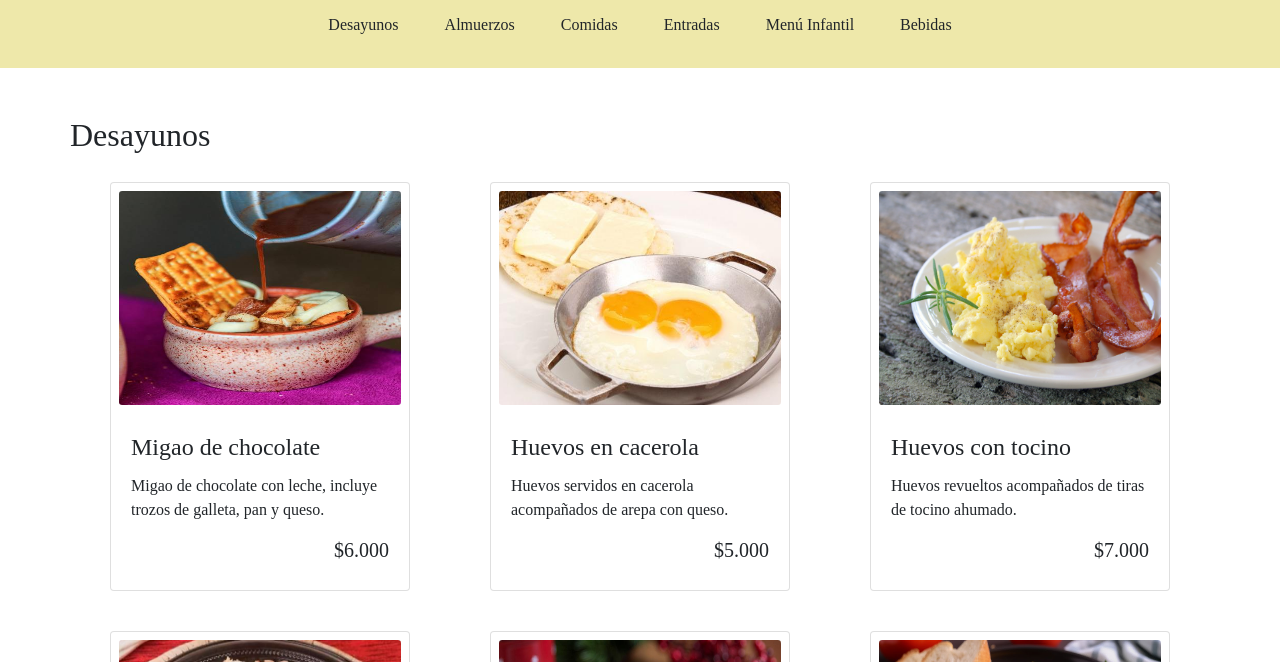
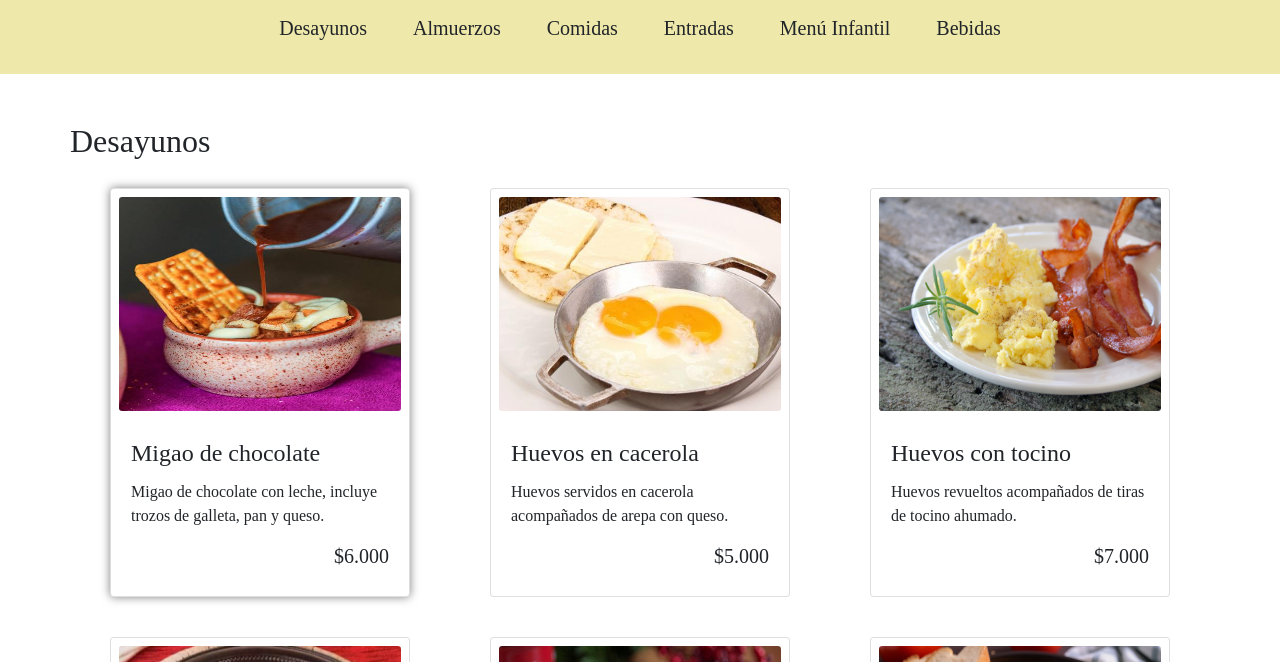
Before and after one commit to AlexanderGoH/menuJS, a plain HTML site: page index.html in a window 1280 px wide. In both pictures the pointer is over the element 260 px from the left and 524 px from the top of the page. Shown: the part 138-800 px from the top of the page. Drawn offline with nearby package versions, Linux system fonts and the light colour scheme; a web font is replaced by a local one.

Commit message:
Efecto hover de cartas y cambio de tamaño fuente

```diff
--- a/assets/css/styles.css
+++ b/assets/css/styles.css
@@ -6,6 +6,10 @@ body {
 
 header {
     background-color: palegoldenrod;
+}
+
+header .btn {
+    font-size: 20px;
 }
 
 .btn-light {
@@ -24,6 +28,10 @@ header {
     padding: 0;
 }
 
+.card:hover {
+    box-shadow: 0 0 10px 0 rgba(0, 0, 0, 0.5);
+}
+
 .card img {
     height: 230px;
     padding: 0.5em;
```
